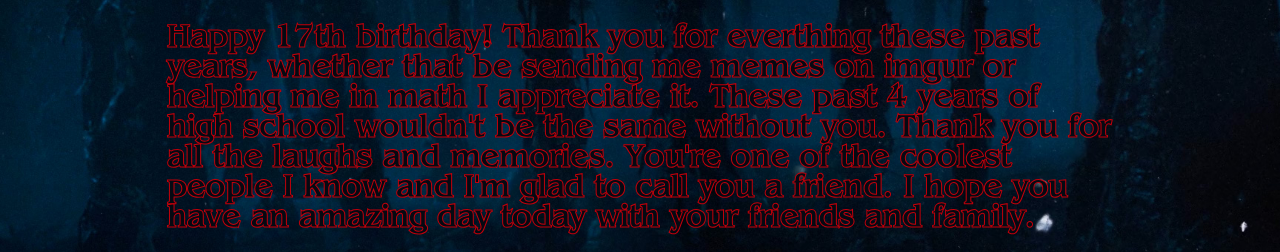
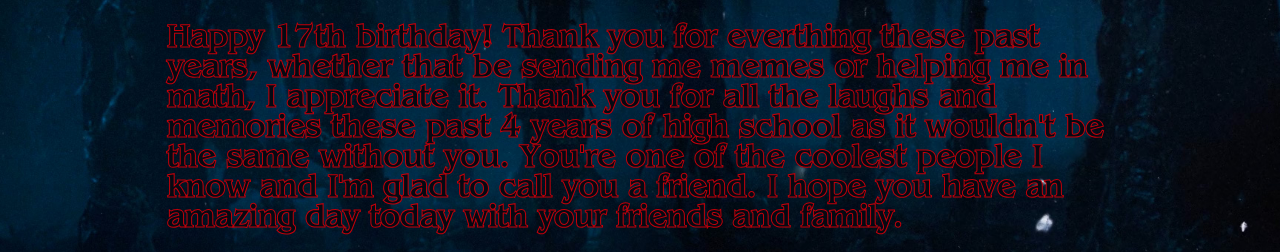
Before and after one commit to MatthewKwong/christmascards, a plain HTML site: page kyra/note.html in a window 1280 px wide. Shown: the part 136-388 px from the top of the page. Drawn offline with nearby package versions, Linux system fonts and the light colour scheme.

Commit message:
fix grammar in kyra's note

```diff
--- a/kyra/note.html
+++ b/kyra/note.html
@@ -11,10 +11,10 @@
     <div>
         <h1 id="top">Dear Kyra,</h1>
 
-        <h1>Happy 17th birthday! Thank you for everthing these past years, whether that be
-        sending me memes on imgur or helping me in math I appreciate it.
-        These past 4 years of high school wouldn't be the same without you.
-        Thank you for all the laughs and memories.
+        <h1>Happy 17th birthday! Thank you for everthing these past years,
+        whether that be sending me memes or helping me in math, I appreciate it.
+        Thank you for all the laughs and memories these past 4 years of high school
+        as it wouldn't be the same without you.
         You're one of the coolest people I know and I'm glad to call you a friend.
         I hope you have an amazing day today with your friends and family.
     </h1>
```
